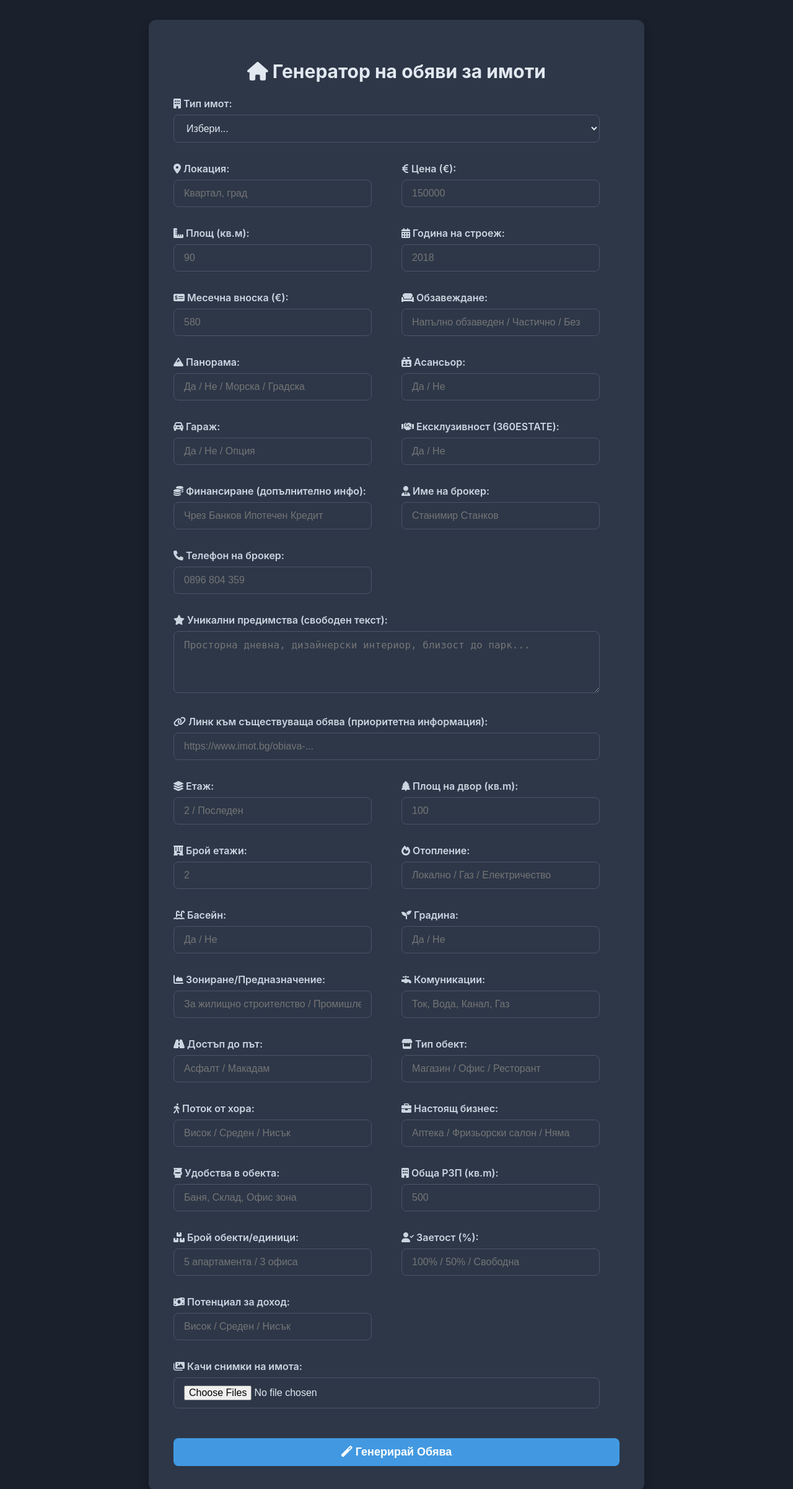
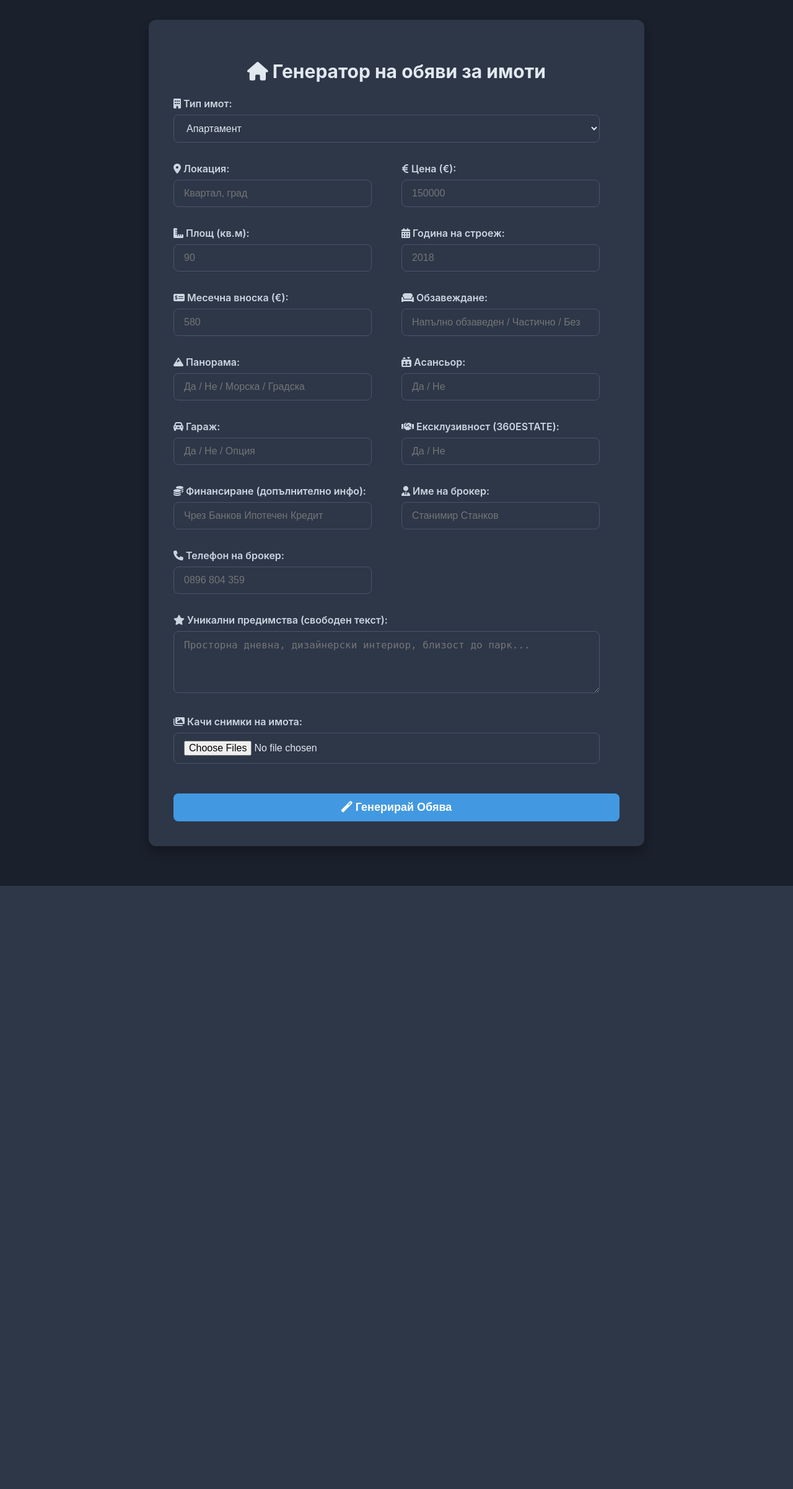
Before and after one commit to stankov1234/real-estate-ai, a Flask app: page /ad_generator in a window 1280 px wide. Shown: the top 2402 px of the page at 62% size. After the commit the page ends 1429 px from the top, so only its background shows below. Run offline with Flask 3, Linux system fonts and the light colour scheme; some libraries are stand-ins or nearby versions.

Commit message:
Update form.html

```diff
--- a/templates/form.html
+++ b/templates/form.html
@@ -167,7 +167,12 @@
             background-color: #38a169; /* green-600 */
             transform: translateY(-2px);
         }
-        .hidden-field { /* For dynamically hidden fields */
+        /* Added default display: none to specific fields */
+        .apartment.form-group,
+        .house-specific.form-group,
+        .plot-specific.form-group,
+        .shop-specific.form-group,
+        .building-specific.form-group {
             display: none;
         }
     </style>
@@ -180,8 +185,7 @@
             <div class="form-group" style="grid-column: 1 / -1;">
                 <label for="property_type"><i class="fas fa-building"></i> Тип имот:</label>
                 <select id="property_type" name="property_type" required>
-                    <option value="">Избери...</option>
-                    <option value="Апартамент">Апартамент</option>
+                    <option value="Апартамент" selected>Апартамент</option> <!-- Default selected -->
                     <option value="Къща">Къща</option>
                     <option value="Парцел">Парцел</option>
                     <option value="Магазин/Обект">Магазин/Обект</option>
@@ -192,15 +196,15 @@
             <!-- Common Fields (always visible) -->
             <div class="form-group">
                 <label for="location"><i class="fas fa-map-marker-alt"></i> Локация:</label>
-                <input type="text" id="location" name="location" placeholder="Квартал, град">
+                <input type="text" id="location" name="location" placeholder="Квартал, град" required>
             </div>
             <div class="form-group">
                 <label for="price"><i class="fas fa-euro-sign"></i> Цена (€):</label>
-                <input type="number" id="price" name="price" placeholder="150000">
+                <input type="number" id="price" name="price" placeholder="150000" required>
             </div>
             <div class="form-group">
                 <label for="area"><i class="fas fa-ruler-combined"></i> Площ (кв.м):</label>
-                <input type="number" id="area" name="area" placeholder="90">
+                <input type="number" id="area" name="area" placeholder="90" required>
             </div>
             <div class="form-group">
                 <label for="year_built"><i class="fas fa-calendar-alt"></i> Година на строеж:</label>
@@ -247,11 +251,13 @@
                 <textarea id="unique_features" name="unique_features" placeholder="Просторна дневна, дизайнерски интериор, близост до парк..."></textarea>
             </div>
 
-            <!-- New field for existing ad URL -->
+            <!-- Removed field for existing ad URL -->
+            <!--
             <div class="form-group" style="grid-column: 1 / -1;">
                 <label for="existing_ad_url"><i class="fas fa-link"></i> Линк към съществуваща обява (приоритетна информация):</label>
                 <input type="text" id="existing_ad_url" name="existing_ad_url" placeholder="https://www.imot.bg/obiava-...">
             </div>
+            -->
 
             <!-- Specific fields for APARTMENT / HOUSE -->
             <div class="form-group apartment house-specific">
@@ -378,7 +384,7 @@
         // Function to show/hide fields based on property type
         function toggleSpecificFields() {
             // Hide all specific fields first
-            document.querySelectorAll('.apartment, .house-specific, .plot-specific, .shop-specific, .building-specific').forEach(el => {
+            document.querySelectorAll('.apartment.form-group, .house-specific.form-group, .plot-specific.form-group, .shop-specific.form-group, .building-specific.form-group').forEach(el => {
                 el.style.display = 'none';
                 // Clear their values when hidden
                 el.querySelectorAll('input, select, textarea').forEach(input => input.value = '');
```
